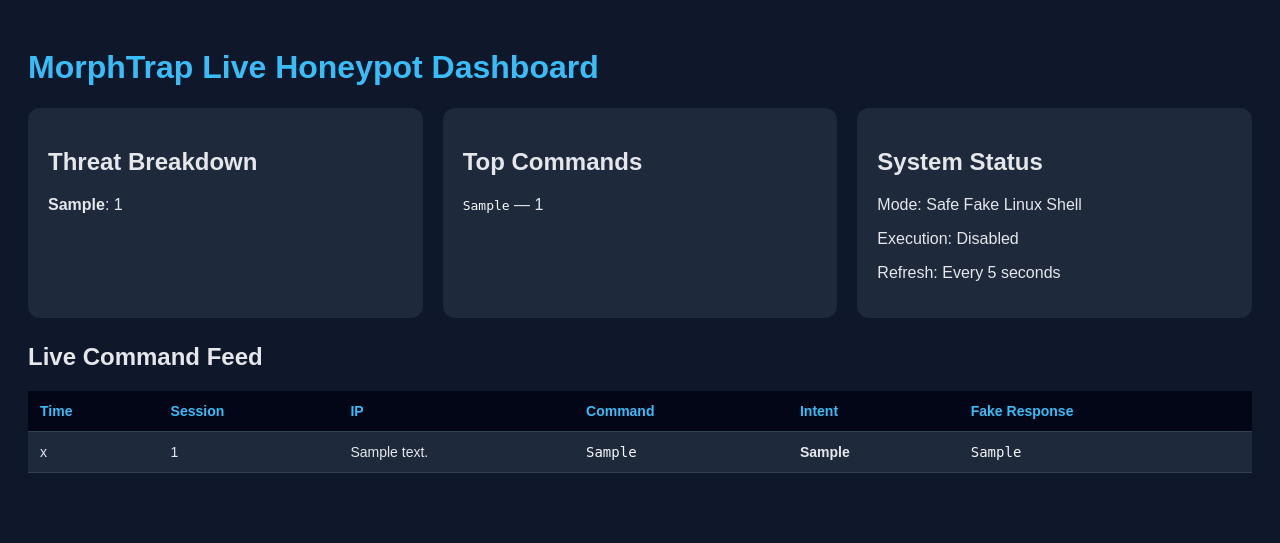
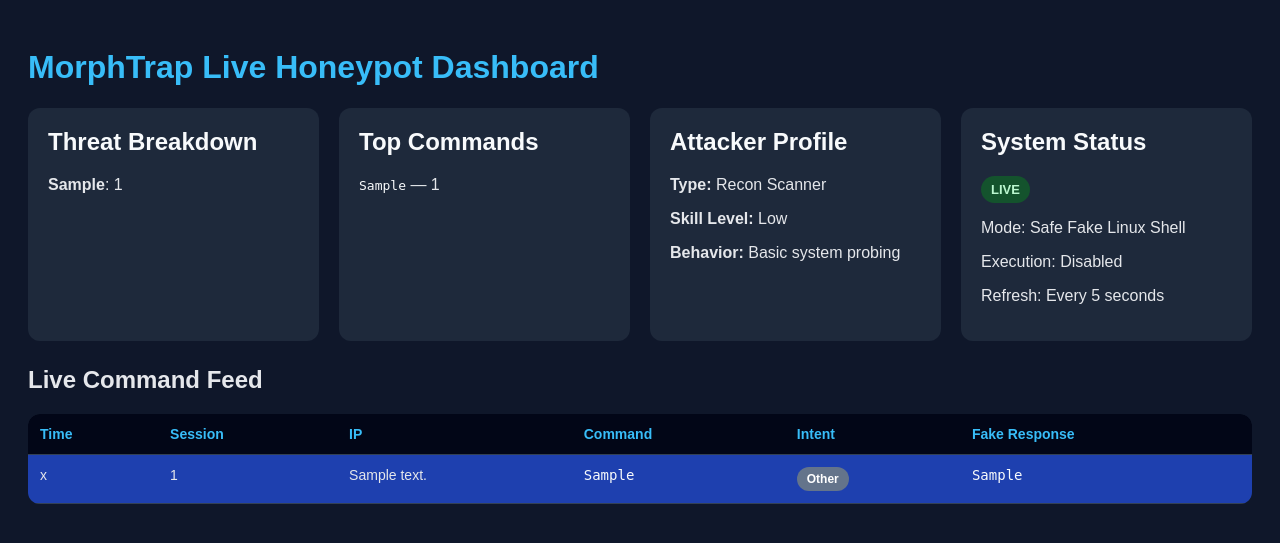
Before and after one commit to yuvifzy/BeeHive, a Flask app: page / in a window 1280 px wide. Shown: the top 543 px of the page. Run offline with Flask 3, Linux system fonts and the light colour scheme; tables that the repository leaves empty hold one stand-in row (values such as "Sample post").

Commit message:
UI enhancements and attacker profiling logic

```diff
--- a/dashboard.py
+++ b/dashboard.py
@@ -1,5 +1,6 @@
 from flask import Flask, render_template
 from logger import get_recent_events, get_intent_counts, get_top_commands
+from logger import get_attacker_profile
 
 app = Flask(__name__)
 
@@ -8,12 +9,14 @@ def index():
     events = get_recent_events(30)
     intent_counts = get_intent_counts()
     top_commands = get_top_commands(5)
+    profile = get_attacker_profile()
 
     return render_template(
         "index.html",
         events=events,
         intent_counts=intent_counts,
-        top_commands=top_commands
+        top_commands=top_commands,
+        profile=profile
     )
 
 if __name__ == "__main__":
--- a/logger.py
+++ b/logger.py
@@ -91,5 +91,34 @@ def get_top_commands(limit=5):
     conn.close()
     return rows
 
+def get_attacker_profile():
+    conn = sqlite3.connect(DB_NAME)
+    cursor = conn.cursor()
+
+    cursor.execute("""
+        SELECT intent FROM events ORDER BY id ASC
+    """)
+    intents = [row[0] for row in cursor.fetchall()]
+
+    conn.close()
+
+    if "Exploitation" in intents and "Persistence" in intents:
+        return {
+            "type": "Advanced Attacker",
+            "skill": "High",
+            "behavior": "Privilege escalation + persistence attempts"
+        }
+    elif "Exfiltration" in intents:
+        return {
+            "type": "Data Harvester",
+            "skill": "Medium",
+            "behavior": "Sensitive data extraction"
+        }
+    else:
+        return {
+            "type": "Recon Scanner",
+            "skill": "Low",
+            "behavior": "Basic system probing"
+        }
 
 init_db()
--- a/templates/index.html
+++ b/templates/index.html
@@ -18,7 +18,8 @@
         }
 
         .cards {
-            display: flex;
+            display: grid;
+            grid-template-columns: repeat(4, 1fr);
             gap: 20px;
             margin-bottom: 25px;
         }
@@ -27,13 +28,19 @@
             background: #1e293b;
             padding: 20px;
             border-radius: 12px;
-            width: 33%;
+        }
+
+        .card h2 {
+            margin-top: 0;
+            color: #f8fafc;
         }
 
         table {
             width: 100%;
             border-collapse: collapse;
             background: #1e293b;
+            border-radius: 12px;
+            overflow: hidden;
         }
 
         th,
@@ -42,6 +49,7 @@
             border-bottom: 1px solid #334155;
             text-align: left;
             font-size: 14px;
+            vertical-align: top;
         }
 
         th {
@@ -49,8 +57,18 @@
             color: #38bdf8;
         }
 
+        tr:hover {
+            background: #334155;
+        }
+
+        table tr:nth-child(2) {
+            background: #1e40af;
+        }
+
         code {
             color: #f8fafc;
+            white-space: pre-wrap;
+            word-break: break-word;
         }
 
         .Reconnaissance {
@@ -72,6 +90,65 @@
         .Other {
             color: #94a3b8;
         }
+
+        .badge {
+            padding: 5px 10px;
+            border-radius: 999px;
+            font-size: 12px;
+            font-weight: bold;
+            display: inline-block;
+        }
+
+        .recon {
+            background: #38bdf8;
+            color: #020617;
+        }
+
+        .exfil {
+            background: #ef4444;
+            color: white;
+        }
+
+        .persist {
+            background: #facc15;
+            color: #020617;
+        }
+
+        .exploit {
+            background: #a855f7;
+            color: white;
+        }
+
+        .other {
+            background: #64748b;
+            color: white;
+        }
+
+        .status-pill {
+            display: inline-block;
+            background: #14532d;
+            color: #bbf7d0;
+            padding: 6px 10px;
+            border-radius: 999px;
+            font-weight: bold;
+            font-size: 13px;
+        }
+
+        .muted {
+            color: #94a3b8;
+        }
+
+        @media (max-width: 1000px) {
+            .cards {
+                grid-template-columns: repeat(2, 1fr);
+            }
+        }
+
+        @media (max-width: 650px) {
+            .cards {
+                grid-template-columns: 1fr;
+            }
+        }
     </style>
 </head>
 
@@ -81,20 +158,36 @@
     <div class="cards">
         <div class="card">
             <h2>Threat Breakdown</h2>
+            {% if intent_counts %}
             {% for intent, count in intent_counts %}
             <p><b class="{{ intent }}">{{ intent }}</b>: {{ count }}</p>
             {% endfor %}
+            {% else %}
+            <p class="muted">No attack activity yet.</p>
+            {% endif %}
         </div>
 
         <div class="card">
             <h2>Top Commands</h2>
+            {% if top_commands %}
             {% for command, count in top_commands %}
             <p><code>{{ command }}</code> — {{ count }}</p>
             {% endfor %}
+            {% else %}
+            <p class="muted">Waiting for attacker commands.</p>
+            {% endif %}
+        </div>
+
+        <div class="card">
+            <h2>Attacker Profile</h2>
+            <p><b>Type:</b> {{ profile.type }}</p>
+            <p><b>Skill Level:</b> {{ profile.skill }}</p>
+            <p><b>Behavior:</b> {{ profile.behavior }}</p>
         </div>
 
         <div class="card">
             <h2>System Status</h2>
+            <p><span class="status-pill">LIVE</span></p>
             <p>Mode: Safe Fake Linux Shell</p>
             <p>Execution: Disabled</p>
             <p>Refresh: Every 5 seconds</p>
@@ -119,8 +212,22 @@
             <td>{{ event[1] }}</td>
             <td>{{ event[2] }}</td>
             <td><code>{{ event[3] }}</code></td>
-            <td class="{{ event[4] }}"><b>{{ event[4] }}</b></td>
-            <td><code>{{ event[5][:70] }}</code></td>
+
+            <td>
+                {% if event[4] == "Reconnaissance" %}
+                <span class="badge recon">Recon</span>
+                {% elif event[4] == "Exfiltration" %}
+                <span class="badge exfil">Exfil</span>
+                {% elif event[4] == "Persistence" %}
+                <span class="badge persist">Persist</span>
+                {% elif event[4] == "Exploitation" %}
+                <span class="badge exploit">Exploit</span>
+                {% else %}
+                <span class="badge other">Other</span>
+                {% endif %}
+            </td>
+
+            <td><code>{{ event[5][:100] }}</code></td>
         </tr>
         {% endfor %}
     </table>
```
